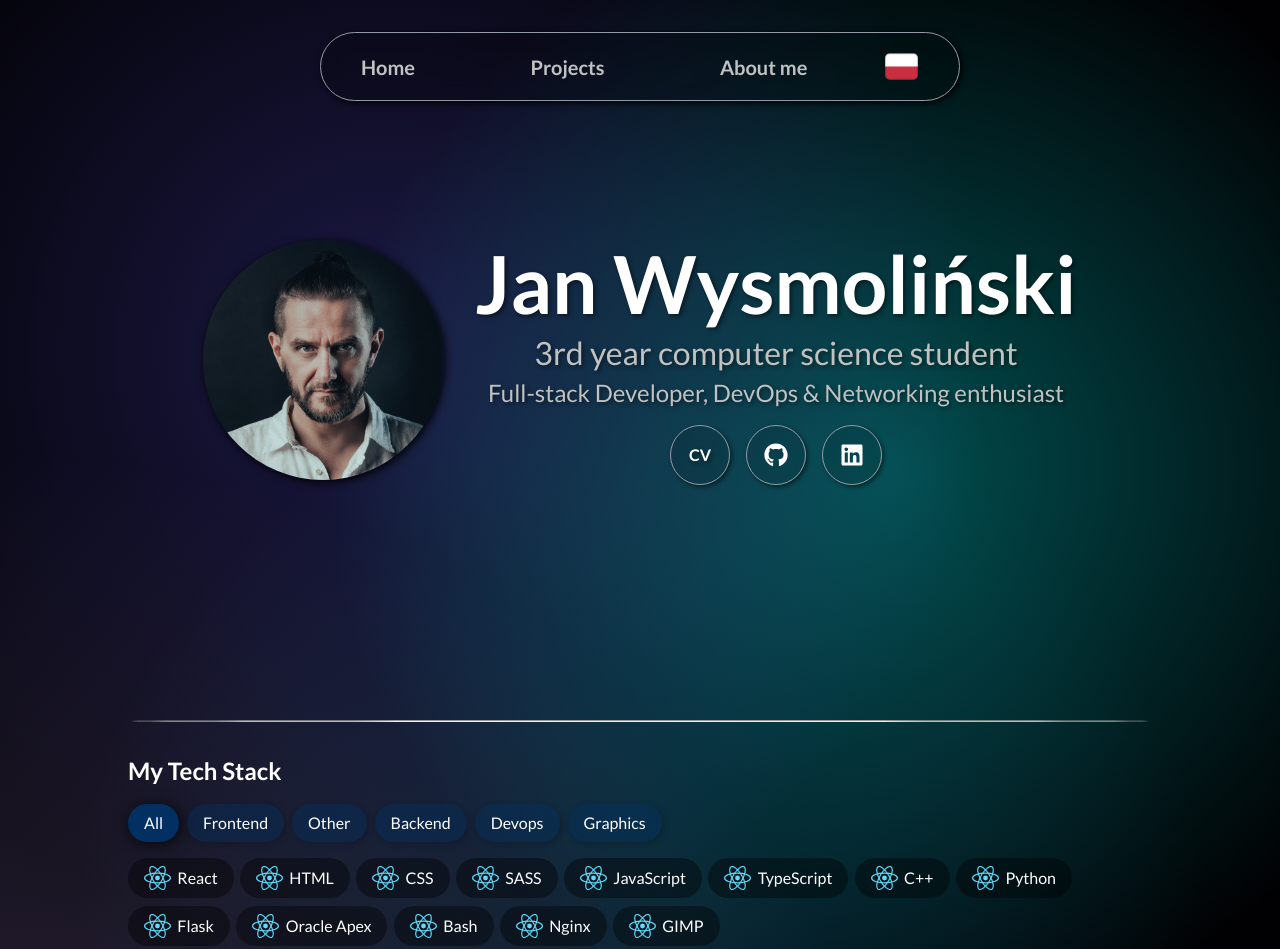
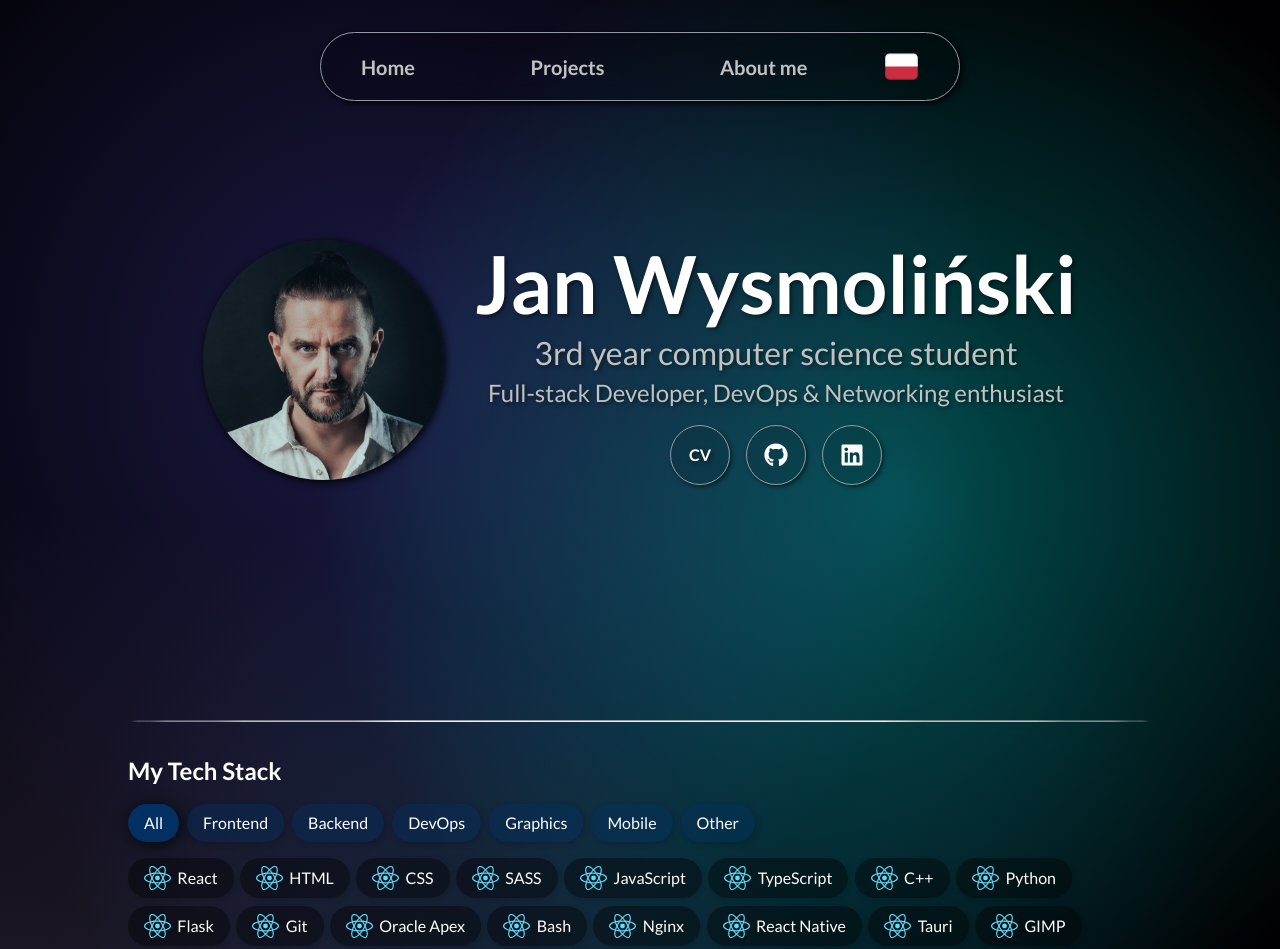
Before and after one commit to giro39/cv, a React (Vite) app in the folder cv/: page / in a window 1280 px wide. Shown: the top 949 px of the page. Built offline with nearby package versions, Linux system fonts and the light colour scheme.

Commit message:
Add categories sorting and translations

```diff
--- a/cv/src/App.tsx
+++ b/cv/src/App.tsx
@@ -13,6 +13,7 @@ function App() {
             <Home />
             <hr />
             <TechStack />
+            <hr />
             <div>Something</div>
             <div>Something</div>
             <div>Something</div>
--- a/cv/src/components/TechStack/TechStack.module.scss
+++ b/cv/src/components/TechStack/TechStack.module.scss
@@ -42,6 +42,7 @@
     display: flex;
     flex-wrap: wrap;
     gap: 0.5rem 0.4rem;
+    margin-bottom: 2rem;
 }
 
 @media only screen and (max-width: 80rem) {
--- a/cv/src/components/TechStack/TechStack.tsx
+++ b/cv/src/components/TechStack/TechStack.tsx
@@ -19,8 +19,21 @@ const TechStack = () => {
         null
     );
 
+    const categoryCounts = data.reduce<Record<string, number>>((acc, tech) => {
+        tech.categories.forEach((category) => {
+            acc[category] = (acc[category] || 0) + 1;
+        });
+        return acc;
+    }, {});
+
     const categories = Array.from(
         new Set(data.flatMap((tech) => tech.categories))
+    ).sort((a, b) =>
+        a === "Other"
+            ? 1
+            : b === "Other"
+            ? -1
+            : categoryCounts[b] - categoryCounts[a] || a.localeCompare(b)
     );
 
     const filteredData = selectedCategory
@@ -45,7 +58,7 @@ const TechStack = () => {
                         }
                         onClick={() => setSelectedCategory(categorie)}
                     >
-                        {categorie}
+                        {t(categorie)}
                     </button>
                 ))}
             </div>
--- a/cv/src/components/TechStack/Technology/Technology.module.scss
+++ b/cv/src/components/TechStack/Technology/Technology.module.scss
@@ -4,6 +4,7 @@
     align-items: center;
     padding: 0.5rem 1rem;
     background-color: rgba(0, 0, 0, 0.4);
+    box-shadow: 2px 2px 4px rgba(0, 0, 0, 0.1);
     border-radius: 29em;
     width: fit-content;
 
--- a/cv/src/components/TechStack/stack.ts
+++ b/cv/src/components/TechStack/stack.ts
@@ -45,6 +45,11 @@ export default [
         categories: ["Backend"],
     },
     {
+        name: "Git",
+        icon: "logo_react.svg",
+        categories: ["Other"],
+    },
+    {
         name: "Oracle Apex",
         icon: "logo_react.svg",
         categories: ["Frontend", "Backend"],
@@ -52,12 +57,22 @@ export default [
     {
         name: "Bash",
         icon: "logo_react.svg",
-        categories: ["Devops", "Other"],
+        categories: ["DevOps", "Other"],
     },
     {
         name: "Nginx",
         icon: "logo_react.svg",
-        categories: ["Devops"],
+        categories: ["DevOps"],
+    },
+    {
+        name: "React Native",
+        icon: "logo_react.svg",
+        categories: ["Mobile"],
+    },
+    {
+        name: "Tauri",
+        icon: "logo_react.svg",
+        categories: ["Other"],
     },
     {
         name: "GIMP",
--- a/cv/src/i18n/config.js
+++ b/cv/src/i18n/config.js
@@ -20,6 +20,9 @@ i18n.use(initReactI18next).init({
                     "Full-stack Developer, DevOps & Networking enthusiast",
                 my_tech_stack: "My Tech Stack",
                 all: "All",
+                Other: "Other",
+                Graphics: "Graphics",
+                Mobile: "Mobile",
             },
         },
         pl: {
@@ -33,6 +36,9 @@ i18n.use(initReactI18next).init({
                 profession: "Programista full-stack uczący się DevOps i sieci",
                 my_tech_stack: "Technologie, z których korzystam",
                 all: "Wszystkie",
+                Other: "Inne",
+                Graphics: "Grafika komputerowa",
+                Mobile: "Aplikacje mobilne",
             },
         },
     },
```
